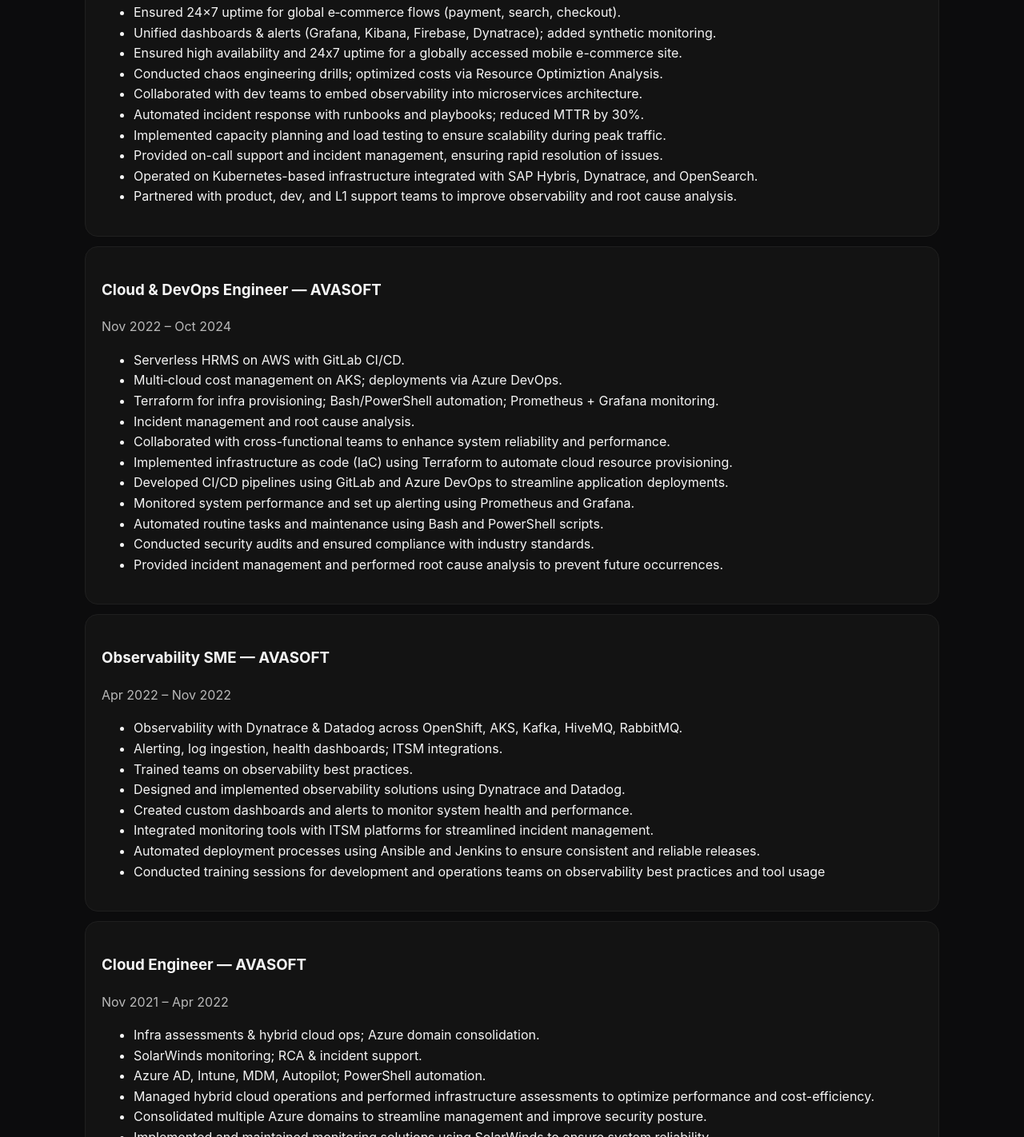
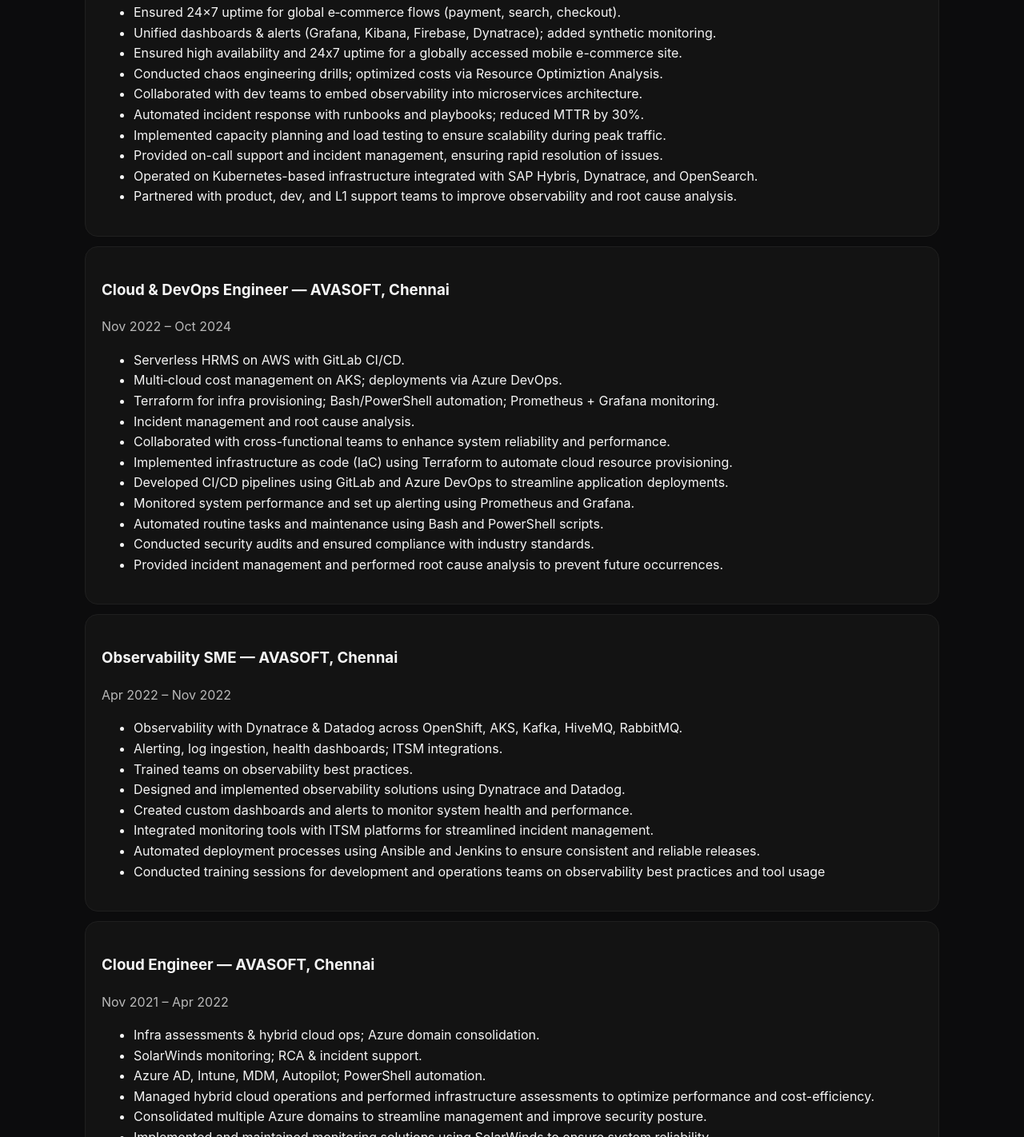
Before and after one commit to srinivas-surfer/portfolio, a plain HTML site: page portfolio/experience.html in a window 1280 px wide. Shown: the part 276-1698 px from the top of the page at 80% size. Drawn offline with Linux system fonts and the light colour scheme.

Commit message:
Update experience.html

```diff
--- a/portfolio/experience.html
+++ b/portfolio/experience.html
@@ -28,7 +28,7 @@
 <li>Operated on Kubernetes-based infrastructure integrated with SAP Hybris, Dynatrace, and OpenSearch.</li>
 <li> Partnered with product, dev, and L1 support teams to improve observability and root cause analysis.</li>
 </ul></article>
-<article class="card"><h3>Cloud & DevOps Engineer — AVASOFT</h3><p class="meta">Nov 2022 – Oct 2024</p><ul>
+<article class="card"><h3>Cloud & DevOps Engineer — AVASOFT, Chennai</h3><p class="meta">Nov 2022 – Oct 2024</p><ul>
 <li>Serverless HRMS on AWS with GitLab CI/CD.</li>
 <li>Multi‑cloud cost management on AKS; deployments via Azure DevOps.</li>
 <li>Terraform for infra provisioning; Bash/PowerShell automation; Prometheus + Grafana monitoring.</li>
@@ -41,7 +41,7 @@
 <li>Conducted security audits and ensured compliance with industry standards.</li>
 <li>Provided incident management and performed root cause analysis to prevent future occurrences.</li>
 </ul></article>
-<article class="card"><h3>Observability SME — AVASOFT</h3><p class="meta">Apr 2022 – Nov 2022</p><ul>
+<article class="card"><h3>Observability SME — AVASOFT, Chennai</h3><p class="meta">Apr 2022 – Nov 2022</p><ul>
 <li>Observability with Dynatrace & Datadog across OpenShift, AKS, Kafka, HiveMQ, RabbitMQ.</li>
 <li>Alerting, log ingestion, health dashboards; ITSM integrations.</li>
 <li>Trained teams on observability best practices.</li>
@@ -51,7 +51,7 @@
 <li>Automated deployment processes using Ansible and Jenkins to ensure consistent and reliable releases.</li>
 <li>Conducted training sessions for development and operations teams on observability best practices and tool usage
 </ul></article>
-<article class="card"><h3>Cloud Engineer — AVASOFT</h3><p class="meta">Nov 2021 – Apr 2022</p><ul>
+<article class="card"><h3>Cloud Engineer — AVASOFT, Chennai</h3><p class="meta">Nov 2021 – Apr 2022</p><ul>
 <li>Infra assessments & hybrid cloud ops; Azure domain consolidation.</li>
 <li>SolarWinds monitoring; RCA & incident support.</li>
 <li>Azure AD, Intune, MDM, Autopilot; PowerShell automation.</li>
```
